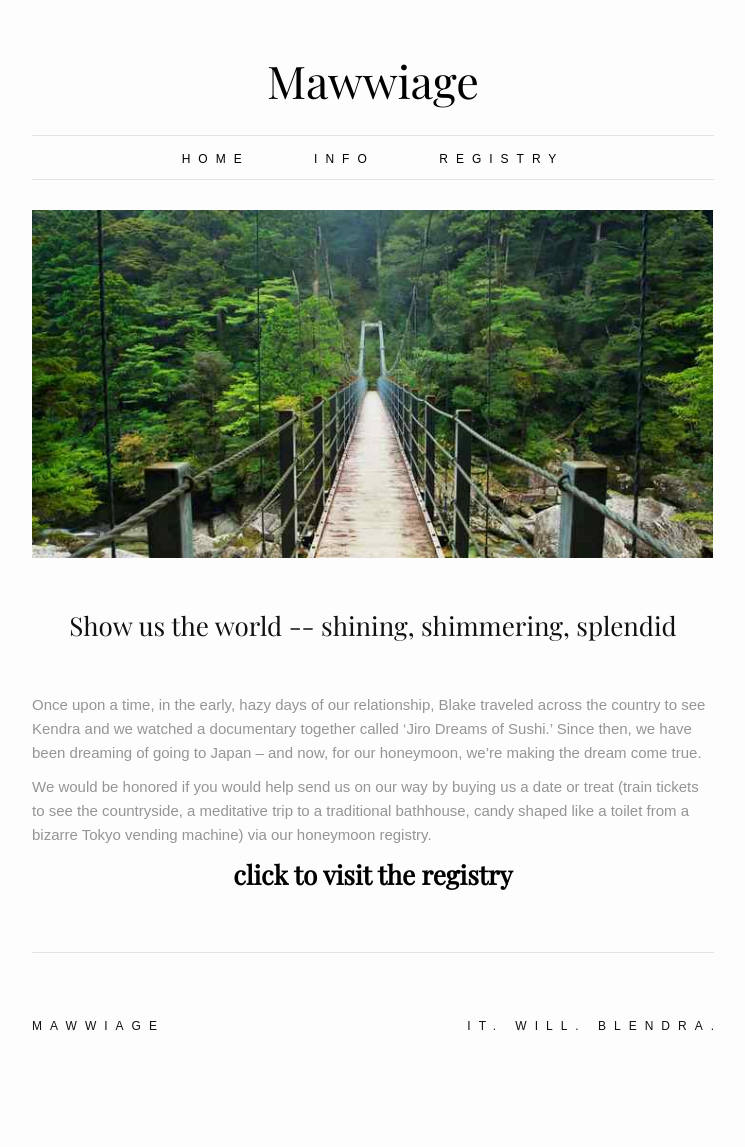
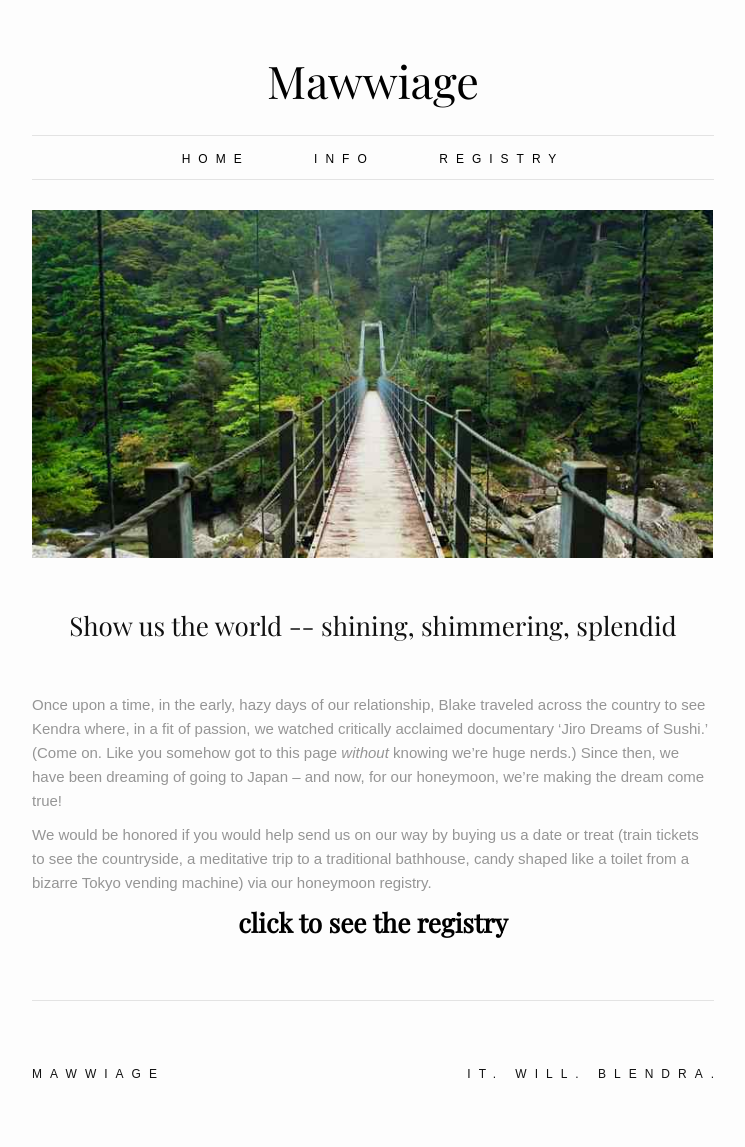
Before and after one commit to rblakemesser/rblakemesser.github.io, a Jekyll site: the page built from registry.md, in a window 1280 px wide. Shown: the whole page, without its empty margins (267-1012 px from the left). Built offline with Jekyll 4.4.1, drawn with Linux system fonts in a browser that asks for light colours; some web fonts are replaced; before the commit the page ends 1099 px from its top, so only the background shows below that.

Commit message:
Updated copy for info and registry

```diff
--- a/registry.md
+++ b/registry.md
@@ -7,8 +7,8 @@ permalink: /registry/
 image: "japan.jpeg"
 ---
 
-Once upon a time, in the early, hazy days of our relationship, Blake traveled across the country to see Kendra and we watched a documentary together called 'Jiro Dreams of Sushi.' Since then, we have been dreaming of going to Japan -- and now, for our honeymoon, we're making the dream come true.
+Once upon a time, in the early, hazy days of our relationship, Blake traveled across the country to see Kendra where, in a fit of passion, we watched critically acclaimed documentary 'Jiro Dreams of Sushi.' (Come on. Like you somehow got to this page *without* knowing we're huge nerds.) Since then, we have been dreaming of going to Japan -- and now, for our honeymoon, we're making the dream come true!
 
 We would be honored if you would help send us on our way by buying us a date or treat (train tickets to see the countryside, a meditative trip to a traditional bathhouse, candy shaped like a toilet from a bizarre Tokyo vending machine) via our honeymoon registry.
 
-## [**click to visit the registry**](https://www.simpleregistry.com/blendra/)
+## [**click to see the registry**](https://www.simpleregistry.com/blendra/)
```
Also changed, not shown: info.md (+2 -2 lines).
